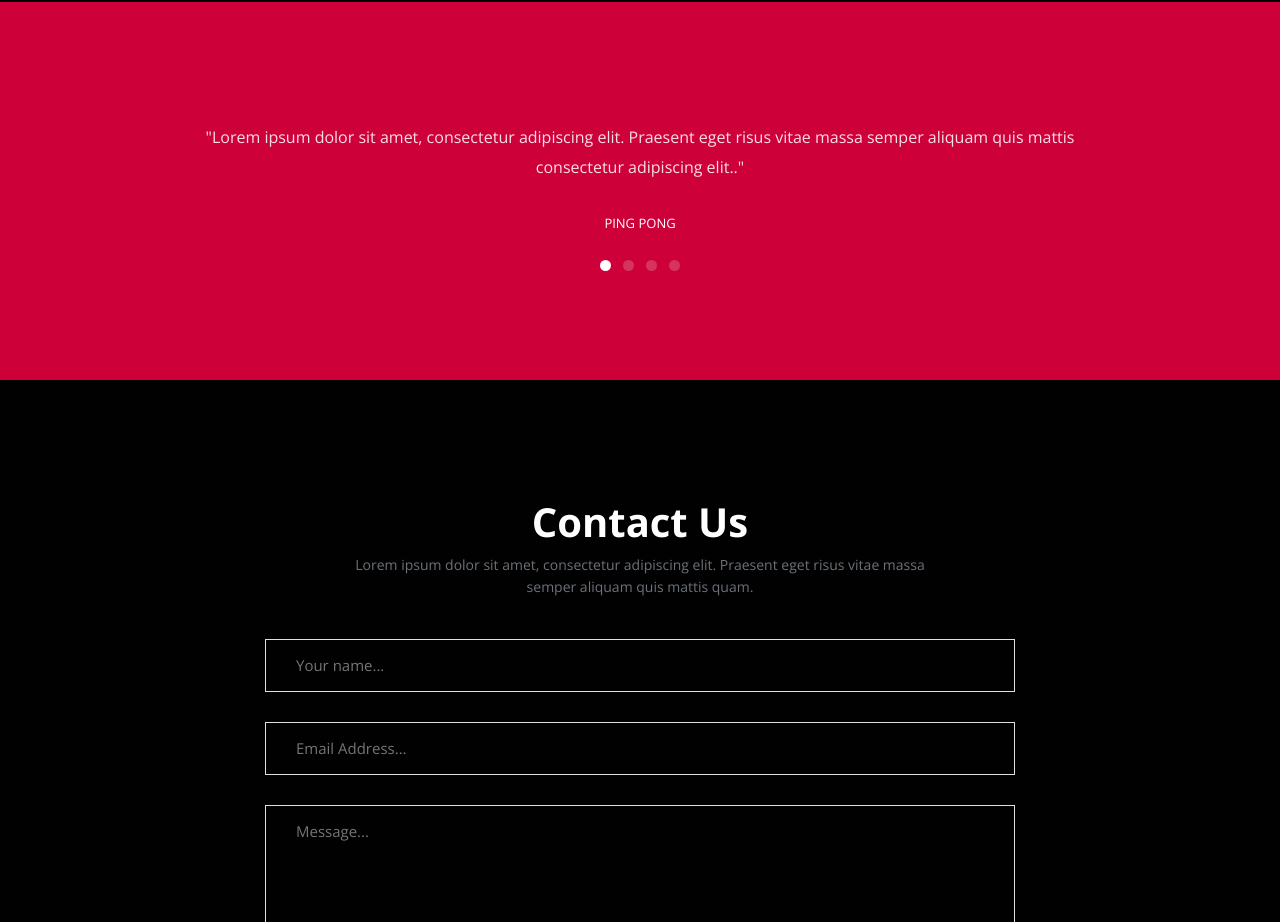
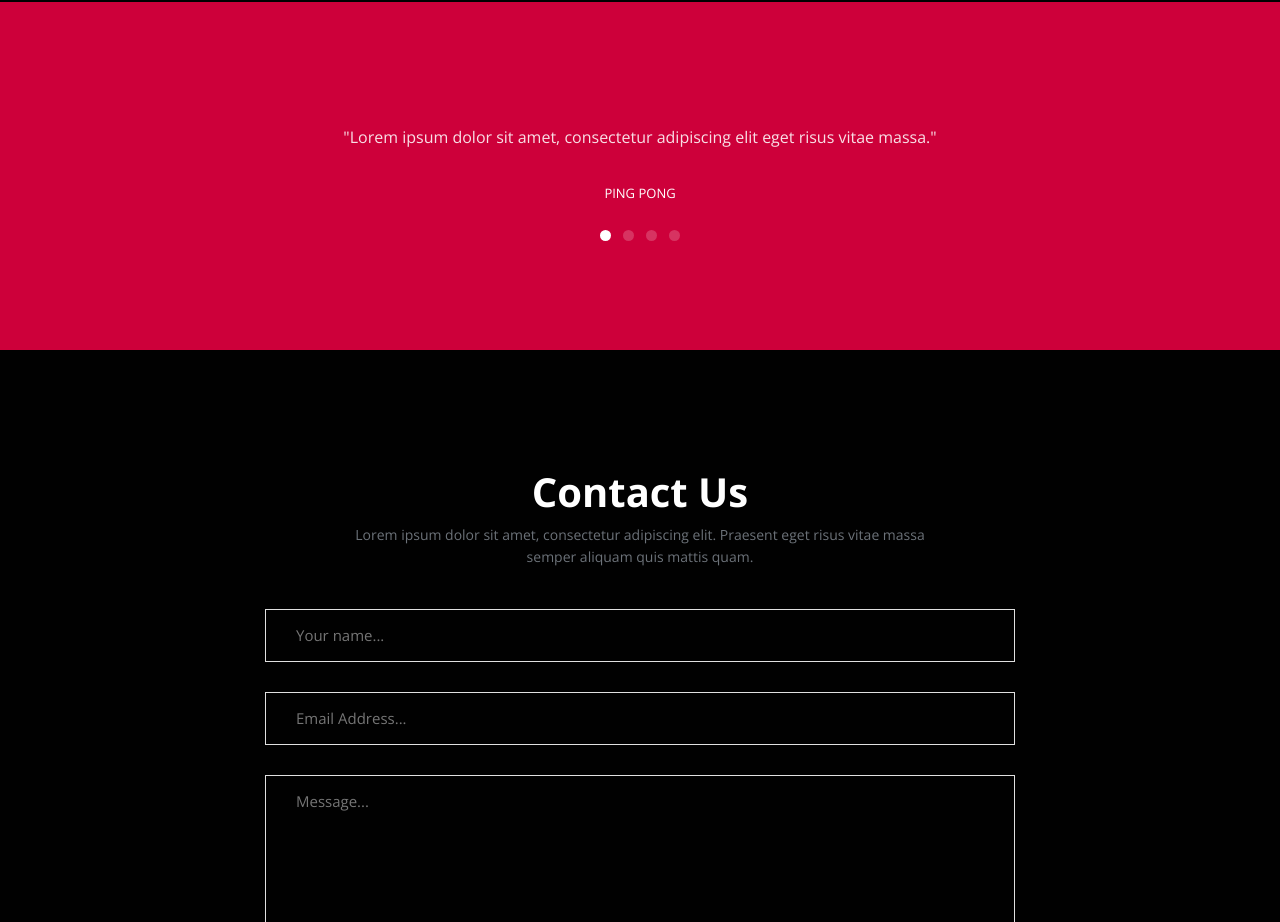
Before and after one commit to gmw15/natalie-moran-music, a plain HTML site: page index.html in a window 1280 px wide. Shown: the part 5620-6542 px from the top of the page. Drawn offline with nearby package versions, Linux system fonts and the light colour scheme; files whose address does not match are found by name.

Commit message:
Update index.html

```diff
--- a/index.html
+++ b/index.html
@@ -426,8 +426,7 @@
           <li>
             <div class="col-md-12">
               <blockquote>
-                <h1>"Lorem ipsum dolor sit amet, consectetur adipiscing elit. Praesent eget risus vitae massa
-semper aliquam quis mattis consectetur adipiscing elit.." </h1>
+                <h1>"Lorem ipsum dolor sit amet, consectetur adipiscing elit eget risus vitae massa." </h1>
                 <p>Ping Pong</p>
               </blockquote>
             </div>
@@ -435,8 +434,7 @@ semper aliquam quis mattis consectetur adipiscing elit.." </h1>
           <li>
             <div class="col-md-12">
               <blockquote>
-                <h1>"Praesent eget risus vitae massa Lorem ipsum dolor sit amet, consectetur adipiscing elit. Praesent eget risus vitae massa
-semper aliquam quis mattis consectetur adipiscing elit.." </h1>
+                <h1>"Lorem ipsum dolor sit amet, consectetur adipiscing elit eget risus vitae massa." </h1>
                 <p>Ping Pong's Mate</p>
               </blockquote>
             </div>
@@ -444,8 +442,7 @@ semper aliquam quis mattis consectetur adipiscing elit.." </h1>
           <li>
             <div class="col-md-12">
               <blockquote>
-                <h1>"Consectetur adipiscing elit Lorem ipsum dolor sit amet, consectetur adipiscing elit. Praesent eget risus vitae massa
-semper aliquam quis mattis consectetur adipiscing elit.." </h1>
+                <h1>"Lorem ipsum dolor sit amet, consectetur adipiscing elit eget risus vitae massa." </h1>
                 <p>Bell Man</p>
               </blockquote>
             </div>
@@ -453,8 +450,7 @@ semper aliquam quis mattis consectetur adipiscing elit.." </h1>
           <li>
             <div class="col-md-12">
               <blockquote>
-                <h1>"Vitae massa semper aliquam Lorem ipsum dolor sit amet, consectetur adipiscing elit. Praesent eget risus vitae massa
-semper aliquam quis mattis consectetur adipiscing elit.." </h1>
+                <h1>"Lorem ipsum dolor sit amet, consectetur adipiscing elit eget risus vitae massa." </h1>
                 <p>Bell Man's Mate</p>
               </blockquote>
             </div>
```
